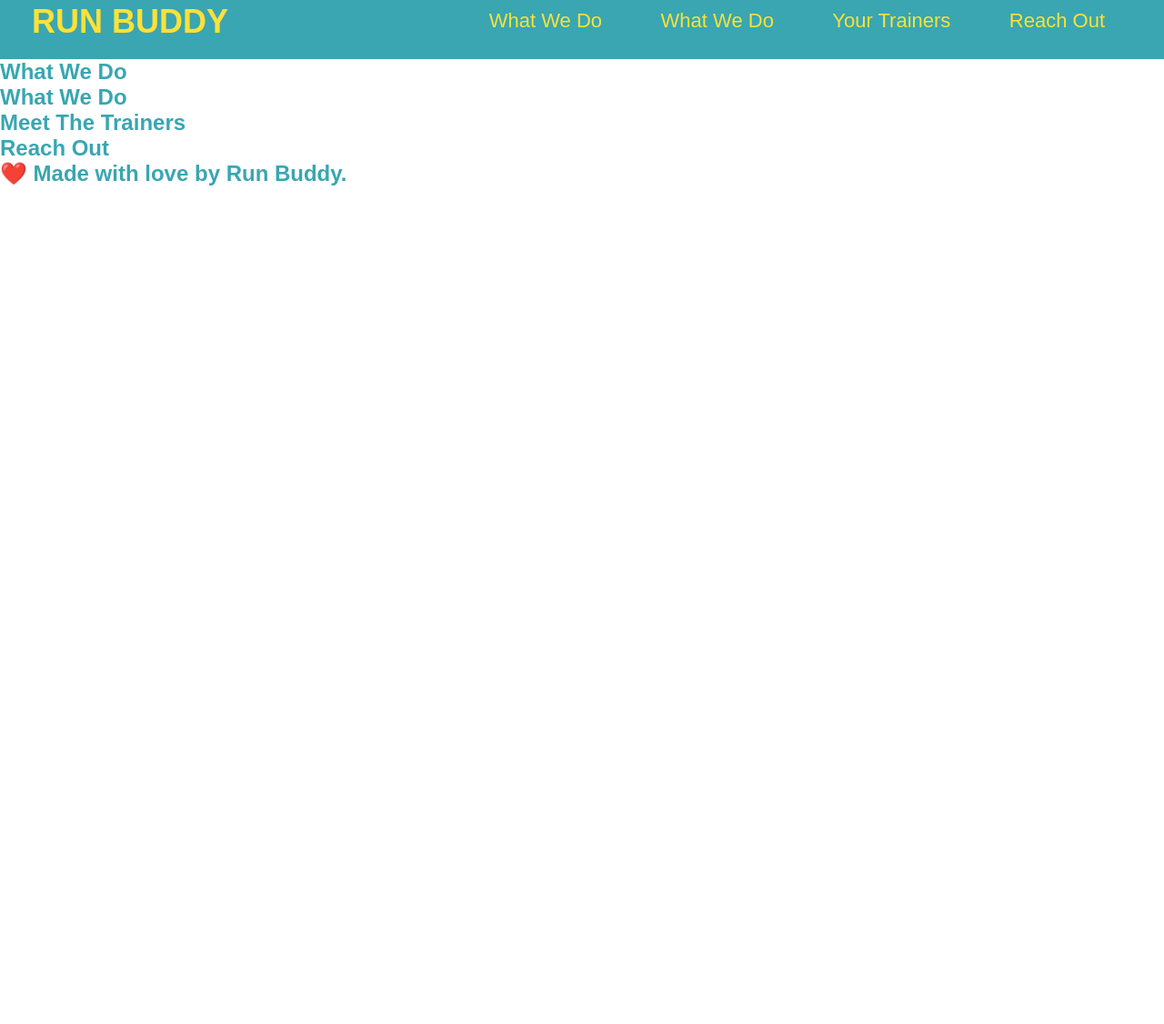
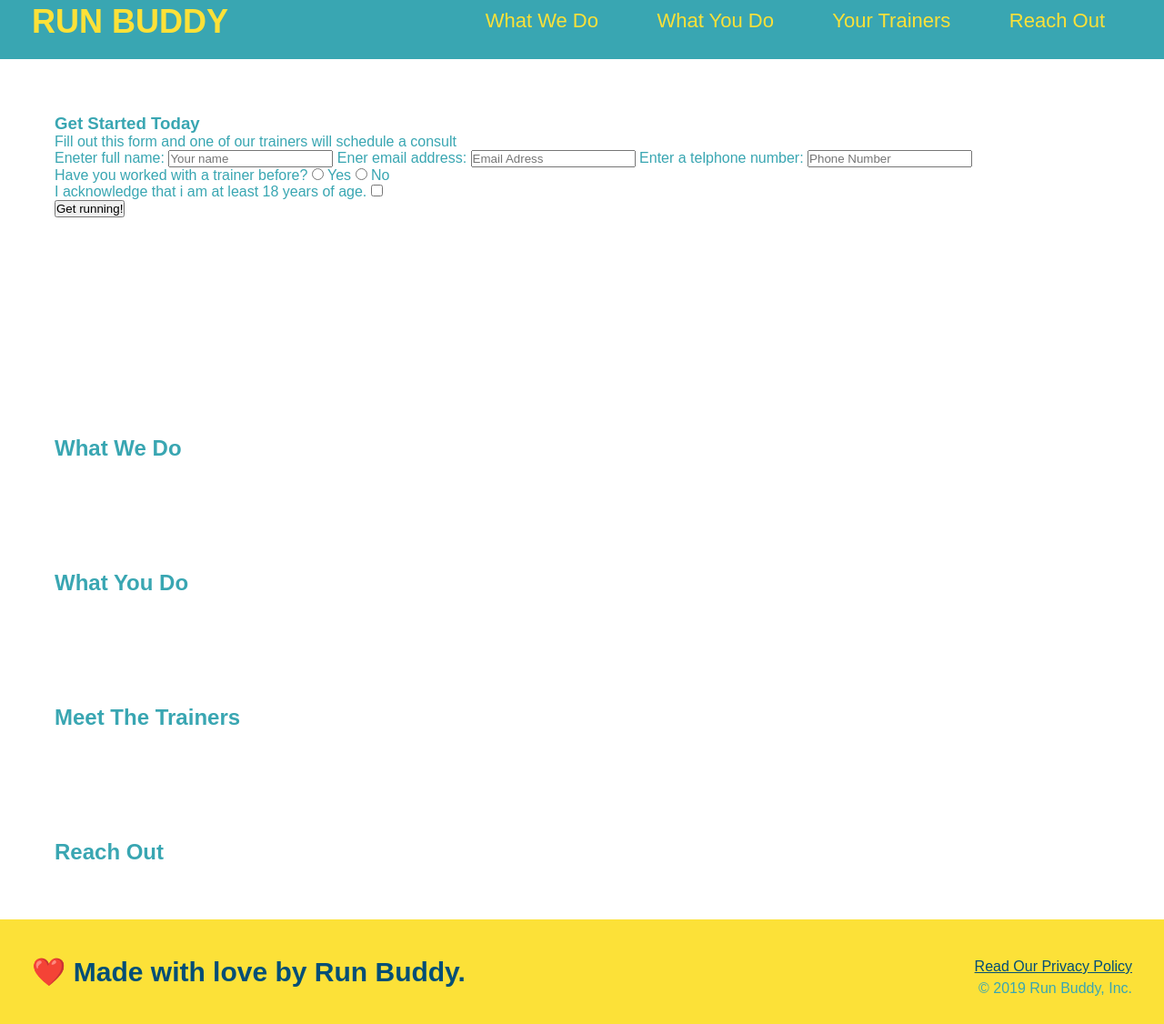
Before and after one commit to Mikey883/run-buddy, a plain HTML site: page index.html in a window 1280 px wide. Shown: the part 17-1143 px from the top of the page at 91% size. Before the commit the page ends 800 px from the top, so only its background shows below. Drawn offline with Linux system fonts and the light colour scheme.

Commit message:
added radio

```diff
--- a/assets/css/style.css
+++ b/assets/css/style.css
@@ -1,6 +1,7 @@
 * {
     margin: 0;
     padding: 0;
+    box-sizing: border-box;
 }
 
 body {
@@ -40,3 +41,30 @@ header nav ul li a {
     font-weight: lighter;
     font-size: 22px;
 }
+
+footer {
+    background: #fce138;
+    width: 100%;
+    padding: 40px 35px;
+}
+
+footer h2 {
+    display: inline;
+    color: #024e76;
+    font-size: 30px;
+    margin: 0;
+}
+
+footer div {
+    float: right;
+    line-height: 1.5;
+    text-align: right;
+}
+
+footer a {
+    color: #024e76;
+}
+
+section {
+    padding: 60px;
+}
--- a/index.html
+++ b/index.html
@@ -18,7 +18,7 @@
                 <a href="#what-we-do">What We Do</a>
             </li>
             <li>
-                <a href="what-we-do">What We Do</a>
+                <a href="what-we-do">What You Do</a>
             </li>
             <li>
                 <a href="#your-trainers">Your Trainers</a>
@@ -29,6 +29,37 @@
         </ul>
     </nav>
 </header>
+
+<section>
+    <div>
+        <h3>Get Started Today</h3>
+        <p>Fill out this form and one of our trainers will schedule a consult</p>
+        <form>
+            <label for="name">Eneter full name:</label>
+            <input type="text" placeholder="Your name" name="name" id="name" />
+            <label for="email">Ener email address:</label>
+            <input type="email" placeholder="Email Adress" name="email" id="email" />
+            <label for="phone">Enter a telphone number:</label>
+            <input type="tel" placeholder="Phone Number" name="phone" id="phone" />
+            <p>
+                Have you worked with a trainer before?
+                <input type="radio" name="trainer-confirm" id="trainer-yes" />
+                <label for="trainer-yes">Yes</label>
+                <input type="radio" name="trainer-confirm" id="trainer-no" />
+                <label for="trainer-no">No</label>
+            </p>
+            <p>
+                <label for="checkbox" >
+                    I acknowledge that i am at least 18 years of age.
+                </label>
+                <input type="checkbox" name="age-confirm" id="checkbox" />
+            </p>
+            <button type="submit">
+                Get running!
+            </button>
+        </form>
+    </div>
+</section>
 
 <body>
     <!-- hero/jumbotron -->
@@ -42,7 +73,7 @@
 
     <!-- "what we do" section -->
     <section>
-        <h2>What We Do</h2>
+        <h2>What You Do</h2>
     </section>
 
     <!-- "meet the trainers" section -->
@@ -58,6 +89,10 @@
     <!-- footer -->
     <footer>
         <h2>❤️ Made with love by Run Buddy.</h2>
+        <div>
+            <a href="#">Read Our Privacy Policy</a><br />
+            &copy; 2019 Run Buddy, Inc.
+        </div>
     </footer>
 </body>
 
```
